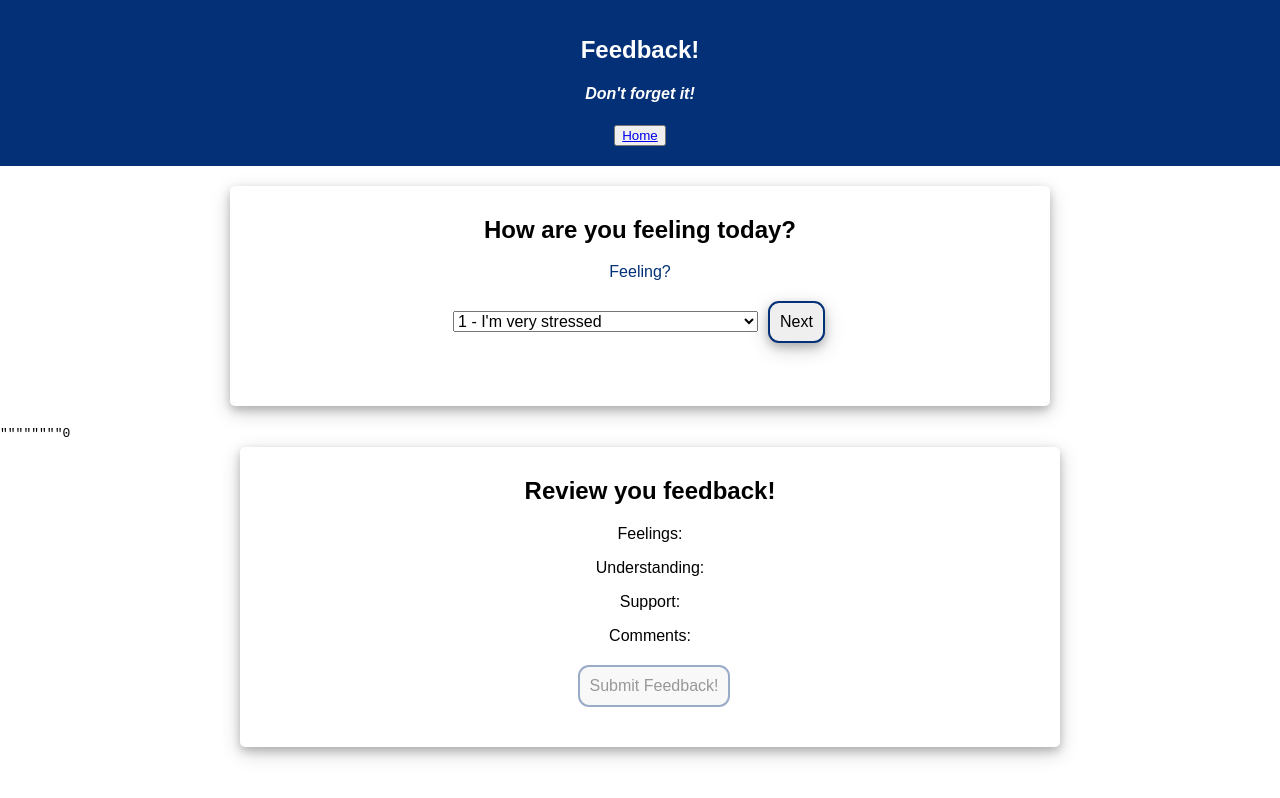
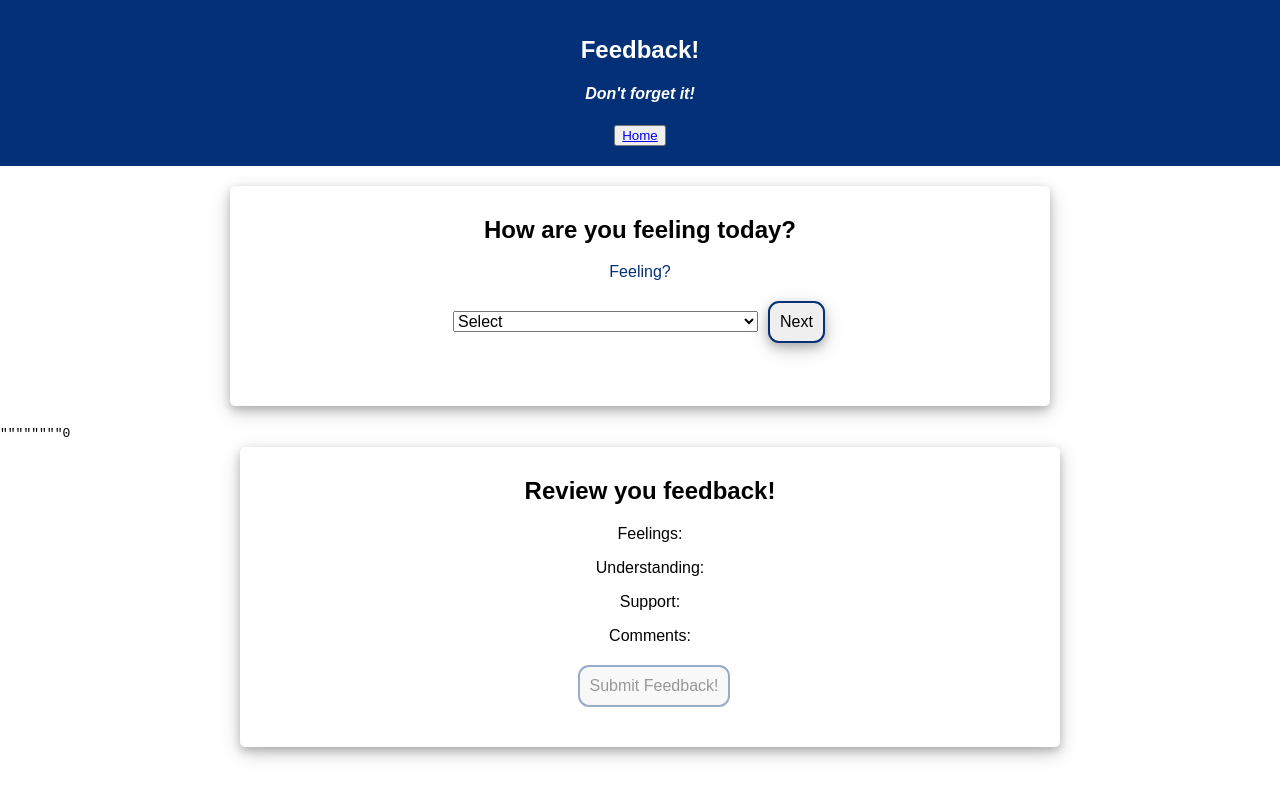
Before and after one commit to johngellert/redux-feedback-loop, a React (Create React App) app: page / in a window 1280 px wide. Shown: the top 798 px of the page. Built offline with nearby package versions, Linux system fonts and the light colour scheme.

Commit message:
fixed success component to render when submit button is clicked. Fixed select inputes so default is the word Select. Added submitReducer.

```diff
--- a/src/components/App/App.js
+++ b/src/components/App/App.js
@@ -12,21 +12,15 @@ import Success from '../Success/Success';
 
 class App extends Component {
 
-  // state = {
-  //   isSubmitted: false,
-  // }
-
-  componentDidMount(){
-
-  }
 
   render() {
     return (
       <Router>
         <div className="App">
           <Header />
-          {/* {this.state.isSubmitted ? <Success /> : <FeedbackForm />} */}
-          <FeedbackForm />
+          {this.props.reduxState.submitReducer ?
+            <Success /> :
+            <FeedbackForm />}
         </div>
         <pre>
           {JSON.stringify(this.props.reduxState.feelingsReducer, 2, null)}
@@ -35,7 +29,7 @@ class App extends Component {
           {JSON.stringify(this.props.reduxState.commentsReducer, 2, null)}
           {JSON.stringify(this.props.reduxState.clickCountReducer, 2, null)}
         </pre>
-        <Route path="/success" exact component={Success}></Route>
+         <Route path="/success" exact component={Success}></Route>
       </Router>
 
     );
--- a/src/components/Feelings/Feelings.js
+++ b/src/components/Feelings/Feelings.js
@@ -9,7 +9,7 @@ class Feelings extends Component {
     }
 
     handleClickNext = () => {
-        if(this.state.feelings === ''){
+        if (this.state.feelings === '') {
             alert("Please select how you are feeling!");
         }
         else {
@@ -32,6 +32,7 @@ class Feelings extends Component {
                 <label>
                     <p className="select-label">Feeling?</p>
                     <select className="select" onChange={this.handleFeelingsChange}>
+                        <option value="0">Select</option>
                         <option value="1">1 - I'm very stressed</option>
                         <option value="2">2 - I'm somewhat stressed</option>
                         <option value="3">3 - I'm neither stressed nor feeling great</option>
@@ -47,6 +48,6 @@ class Feelings extends Component {
 
 const mapReduxStateToProps = (reduxState) => ({
     feelingsReducer: reduxState.feelingsReducer,
-  })
+})
 
 export default connect(mapReduxStateToProps)(Feelings);
--- a/src/components/Review/Review.js
+++ b/src/components/Review/Review.js
@@ -1,10 +1,10 @@
 import React, { Component } from 'react';
 import { connect } from 'react-redux';
 
-class Support extends Component {
+class Review extends Component {
 
     handleClickSubmit = () => {
-        console.log('taco');
+        this.props.dispatch({ type: 'SUBMIT', payload: true })
     }
 
     render() {
@@ -30,4 +30,4 @@ const mapReduxStateToProps = (reduxState) => ({
     reduxState: reduxState,
 });
 
-export default connect(mapReduxStateToProps)(Support);
+export default connect(mapReduxStateToProps)(Review);
--- a/src/components/Support/Support.js
+++ b/src/components/Support/Support.js
@@ -9,7 +9,7 @@ class Support extends Component {
     }
 
     handleClickNext = () => {
-        if(this.state.support === ''){
+        if (this.state.support === '') {
             alert("Please select how you're being supported!");
         }
         else {
@@ -33,6 +33,7 @@ class Support extends Component {
                 <label>
                     <p className="select-label">Support?</p>
                     <select onChange={this.handleSupportChange}>
+                        <option value="0">Select</option>
                         <option value="1">1 - I'm feeling abandoned</option>
                         <option value="2">2 - I'm somewhat feeling abandoned</option>
                         <option value="3">3 - I'm feeling neither abandoned nor supported</option>
--- a/src/components/Understanding/Understanding.js
+++ b/src/components/Understanding/Understanding.js
@@ -10,12 +10,12 @@ class Understanding extends Component {
 
     handleClickNext = (event) => {
 
-        if(this.state.understanding === ''){
+        if (this.state.understanding === '') {
             alert("Please select your understanding!");
         }
         else {
             this.props.history.push('/support');
-            this.props.dispatch({ type: 'SET_UNDERSTANDING', payload: this.state.understanding});
+            this.props.dispatch({ type: 'SET_UNDERSTANDING', payload: this.state.understanding });
         }
     }
 
@@ -33,6 +33,7 @@ class Understanding extends Component {
                 <label>
                     <p className="select-label">Understanding?</p>
                     <select onChange={this.handleUnderstandingChange}>
+                        <option value="0">Select</option>
                         <option value="1">1 - I'm totally lost</option>
                         <option value="2">2 - I'm somewhat lost</option>
                         <option value="3">3 - I'm neither lost nor feeling like I've got this</option>
--- a/src/index.js
+++ b/src/index.js
@@ -55,6 +55,14 @@ const commentsReducer = (state = "", action) => {
     }
 }
 
+const submitReducer = (state = false, action) => {
+    switch (action.type) {
+        case 'SUBMIT':
+            return action.payload;
+        default: return state
+    }
+}
+
 const storeInstance = createStore(
     combineReducers({
         feelingsReducer,
@@ -62,6 +70,7 @@ const storeInstance = createStore(
         understandingReducer,
         commentsReducer,
         clickCountReducer,
+        submitReducer
     }),
     applyMiddleware(logger),
 )
```
